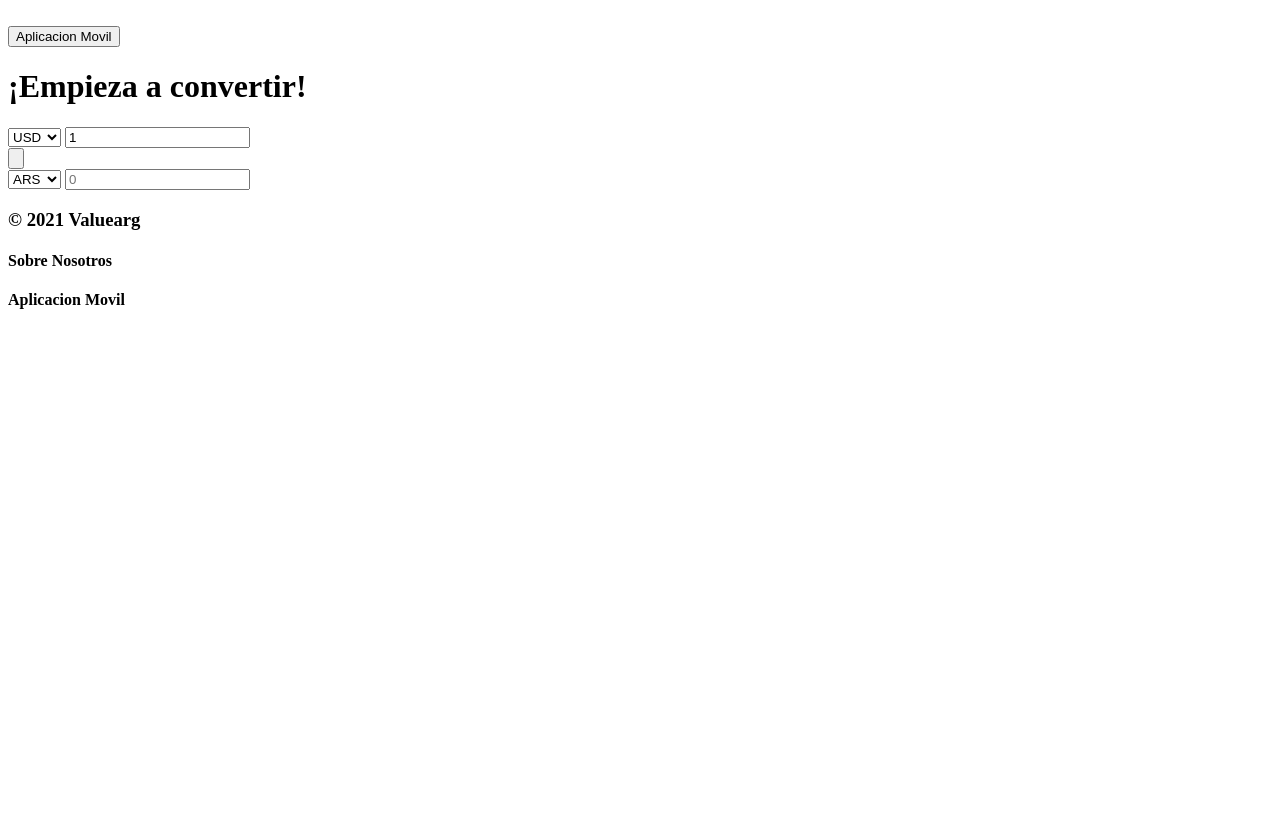
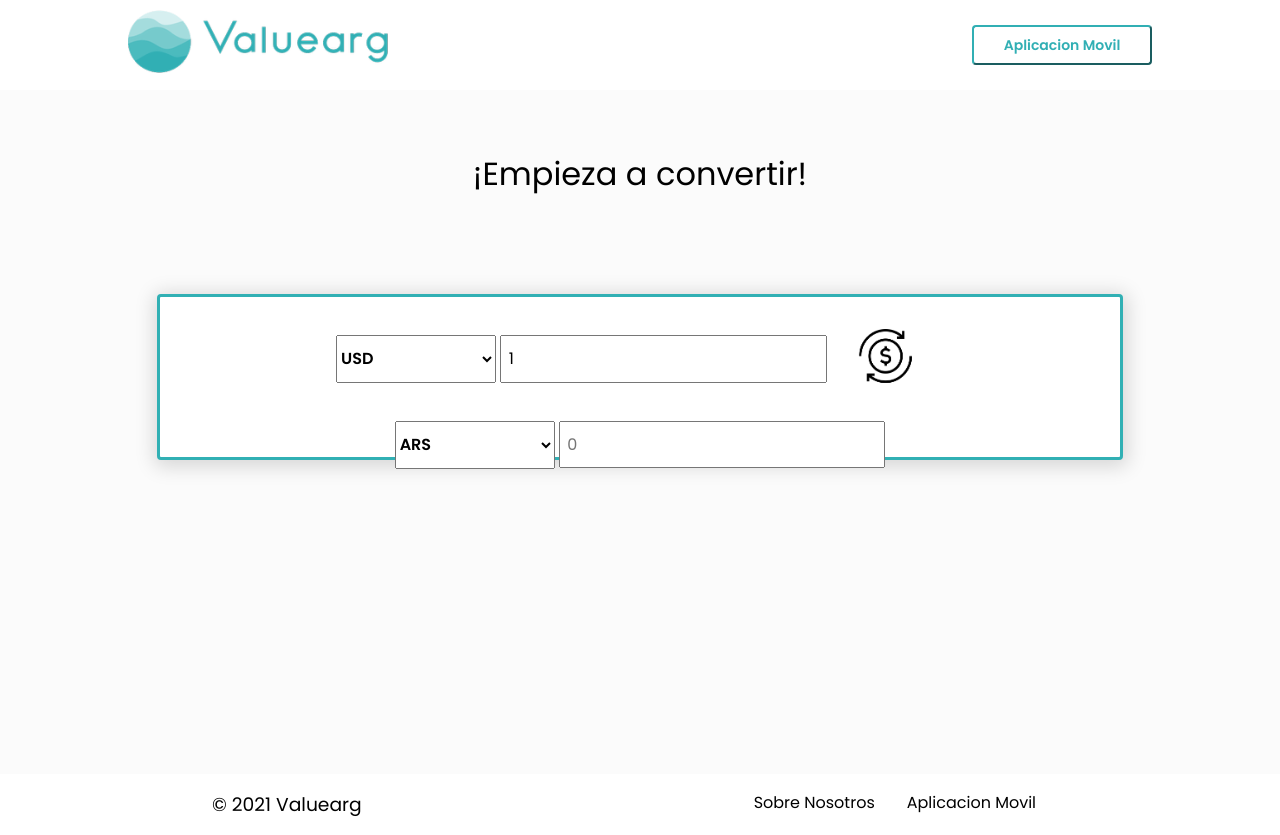
Before and after one commit to TobiasLust/Valuearg, a plain HTML site: page index.html in a window 1280 px wide. Before the commit the page ends 800 px from the top, so only its background shows below. Drawn offline with nearby package versions, Linux system fonts and the light colour scheme; the site is published under a folder, as on GitHub Pages, so addresses that start at the root find nothing; no server answers.

Commit message:
Fixed Errores

```diff
--- a/index.html
+++ b/index.html
@@ -4,14 +4,15 @@
   <meta charset="UTF-8">
   <meta http-equiv="X-UA-Compatible" content="IE=edge">
   <meta name="viewport" content="width=device-width, initial-scale=1.0">
-  <link rel="stylesheet" href="/css/main.css">
-  <title>Valuearg | Conversor</title>
+  <link rel="stylesheet" href="./css/main.css">
+  <!-- <link rel="shortcut icon" href="/img/favicontwo.png"> -->
+  <title>Valuearg - Conversor de Divisas</title>
 </head>
 <body>
   <header>
     <nav>
       <div>
-        <img class="logo" src="/img/value.png" alt="">
+        <img class="logo" src="./img/value.png" alt="">
       </div>
       <button class="appMovil">Aplicacion Movil</button>
     </nav>
@@ -89,7 +90,7 @@
 <!-- ***BTN*** -->
       <div class="taza-cambio-container">
         <button class="btn" id="taza">
-            <img src="/img/arrows.png" alt="">
+            <img src="./img/arrows.png" alt="">
         </button>
       </div>
 <!-- ***End BTN*** -->
@@ -175,7 +176,7 @@
   </footer>
 
   <script src="https://cdnjs.cloudflare.com/ajax/libs/jquery/3.6.0/jquery.min.js"></script>
-  <script src="/js/main.js"></script>
+  <script src="./js/main.js"></script>
 
 </body>
 </html>
```
